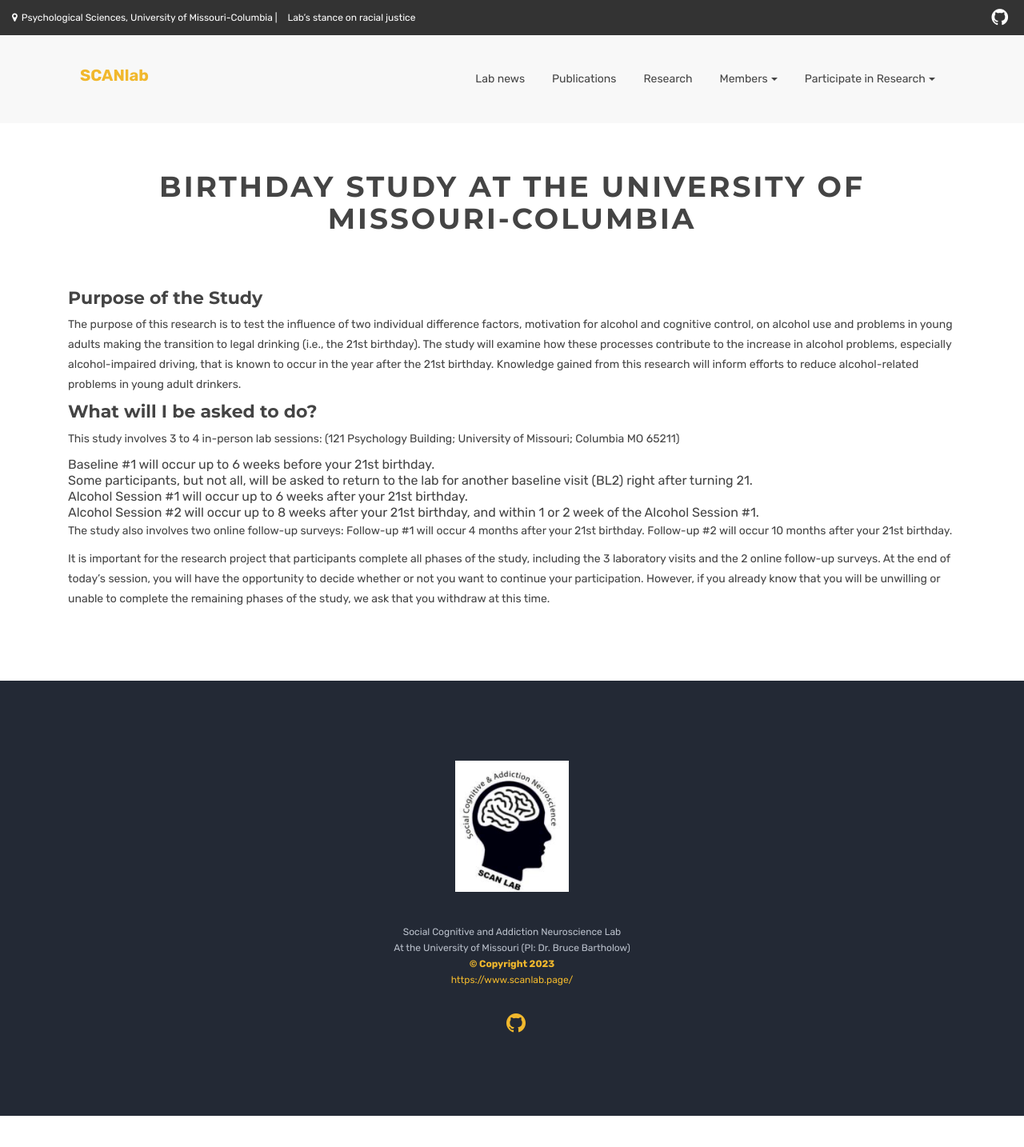
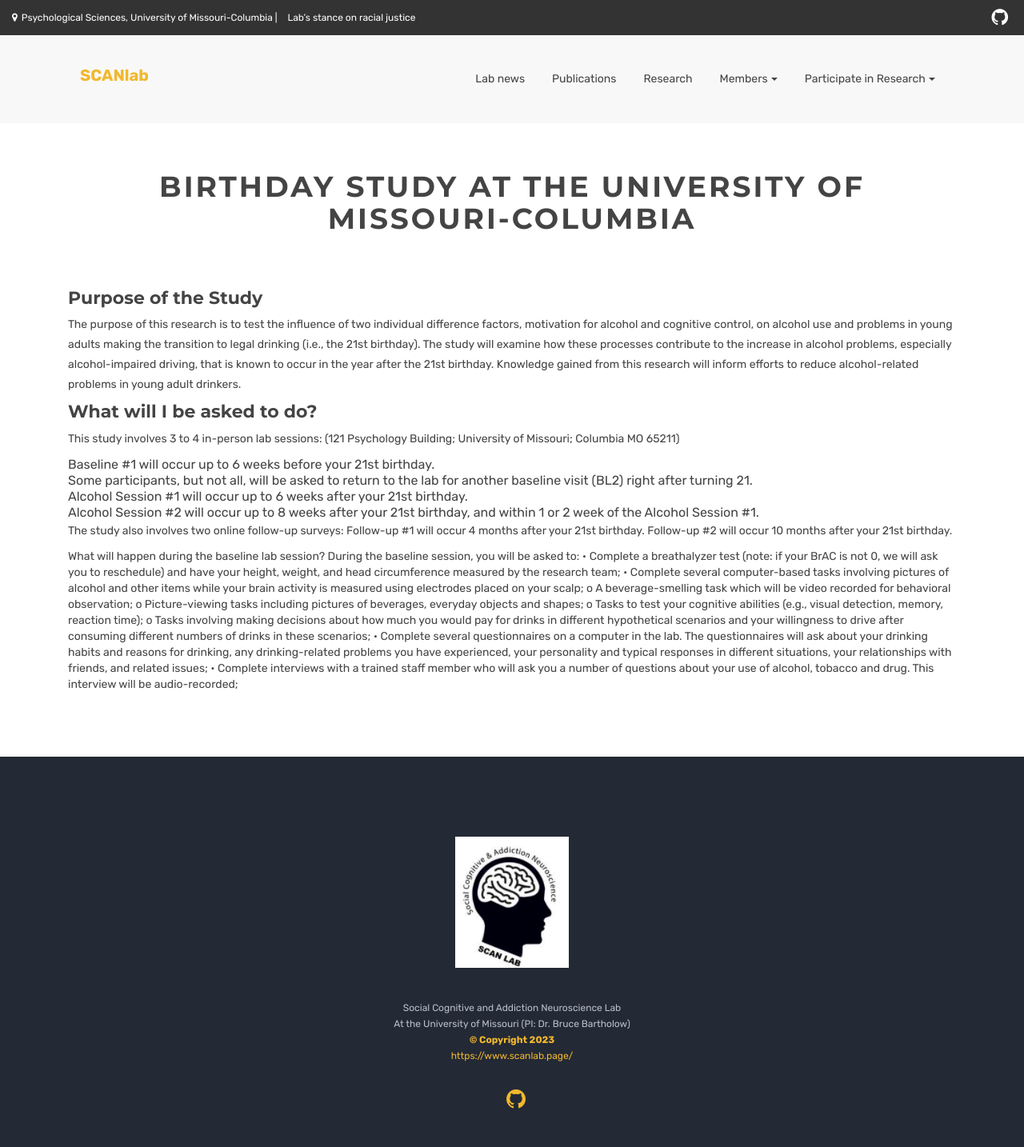
Before and after one commit to bartholow-scanlab/bartholow-scanlab.github.io, a Jekyll site: the page built from Birthday-study.html, in a window 1280 px wide. Shown: the top 1434 px of the page at 80% size. Built offline with Jekyll 4.4.1, drawn with Linux system fonts in a browser that asks for light colours.

Commit message:
Update Birthday-study.html

```diff
--- a/Birthday-study.html
+++ b/Birthday-study.html
@@ -26,10 +26,19 @@
 Follow-up #2 will occur 10 months after your 21st birthday.</p>
 
 
-<p>It is important for the research project that participants complete all phases of the study, including the 3 laboratory visits and the 2 online follow-up surveys. At the end of today’s session, you will have the opportunity to decide whether or not you want to continue your participation. However, if you already know that you will be unwilling or unable to complete the remaining phases of the study, we ask that you withdraw at this time. </p>
 
 
+      What will happen during the baseline lab session?
 
+    During the baseline session, you will be asked to:
+•	Complete a breathalyzer test (note: if your BrAC is not 0, we will ask you to reschedule) and have your height, weight, and head circumference measured by the research team;
+•	Complete several computer-based tasks involving pictures of alcohol and other items while your brain activity is measured using electrodes placed on your scalp;
+o	A beverage-smelling task which will be video recorded for behavioral observation;
+o	Picture-viewing tasks including pictures of beverages, everyday objects and shapes;
+o	Tasks to test your cognitive abilities (e.g., visual detection, memory, reaction time);
+o	Tasks involving making decisions about how much you would pay for drinks in different hypothetical scenarios and your willingness to drive after consuming different numbers of drinks in these scenarios;
+•	Complete several questionnaires on a computer in the lab. The questionnaires will ask about your drinking habits and reasons for drinking, any drinking-related problems you have experienced, your personality and typical responses in different situations, your relationships with friends, and related issues;
+•	Complete interviews with a trained staff member who will ask you a number of questions about your use of alcohol, tobacco and drug. This interview will be audio-recorded;
 
 
 
```
